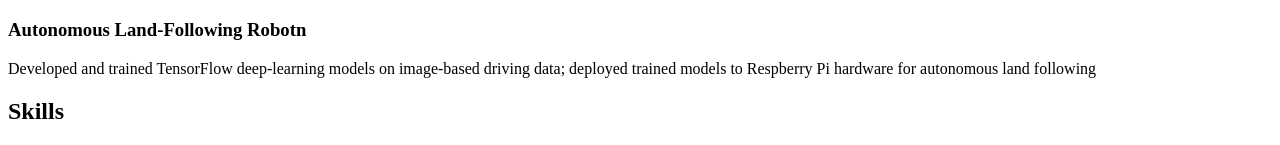
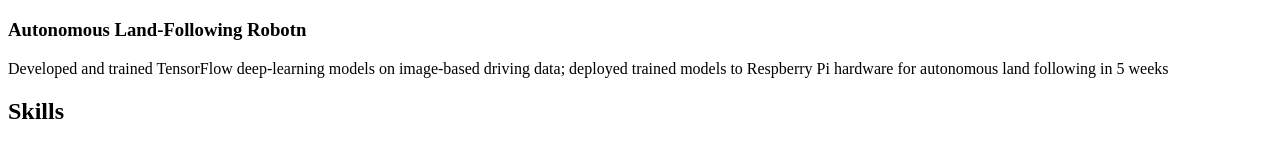
Before and after one commit to jaceyccy/Porfolio, a plain HTML site: page Resume/index.html in a window 1280 px wide. Shown: the part 293-438 px from the top of the page. Drawn offline with Linux system fonts and the light colour scheme.

Commit message:
add description

```diff
--- a/Resume/index.html
+++ b/Resume/index.html
@@ -35,7 +35,7 @@
             <h3>Autonomous Land-Following Robotn   </h3>
             <p>Developed and trained TensorFlow deep-learning models on
                 image-based driving data; deployed trained models to
-                Respberry Pi hardware for autonomous land following</p>
+                Respberry Pi hardware for autonomous land following in 5 weeks</p>
         </article>
     </section>
 
```
